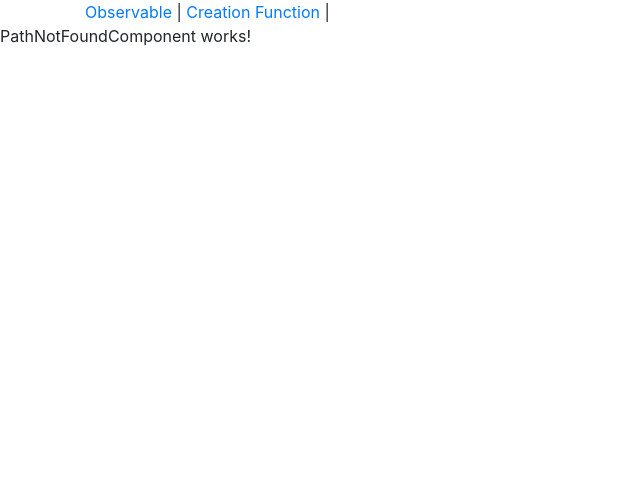
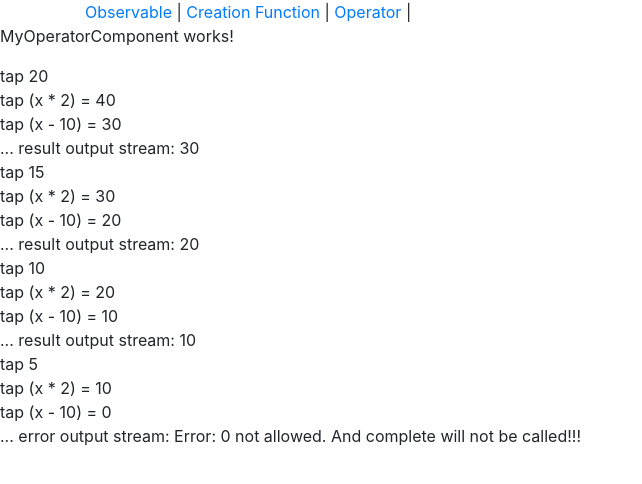
Before and after one commit to vincenthome/AngularRxJSExample, an Angular app: page /op in a window 1280 px wide. Shown: the top 484 px of the page, without its empty margins (0-642 px from the left). Built offline with nearby package versions, Linux system fonts and the light colour scheme.

Commit message:
added operators

```diff
--- a/src/app/app-routing.module.ts
+++ b/src/app/app-routing.module.ts
@@ -3,11 +3,13 @@ import { Routes, RouterModule } from '@angular/router';
 import { MyObservableComponent } from './my-observable/my-observable.component';
 import { PathNotFoundComponent } from './path-not-found/path-not-found.component';
 import { MyCreationFunctionComponent } from './my-creation-function/my-creation-function.component';
+import { MyOperatorComponent } from './my-operator/my-operator.component';
 
 
 const routes: Routes = [
   { path: 'o', component: MyObservableComponent },
   { path: 'cf', component: MyCreationFunctionComponent },
+  { path: 'op', component: MyOperatorComponent },
   { path: '', pathMatch: 'full', redirectTo: 'o' },
   { path: '**', component: PathNotFoundComponent }
 ];
--- a/src/app/app.component.html
+++ b/src/app/app.component.html
@@ -3,6 +3,7 @@
   <nav>
     <a [routerLink]="['/o']" routerLinkActive="router-link-active" >Observable</a> |
     <a [routerLink]="['/cf']" routerLinkActive="router-link-active" >Creation Function</a> |
+    <a [routerLink]="['/op']" routerLinkActive="router-link-active" >Operator</a> |
   </nav>
 </div>
 
--- a/src/app/app.module.ts
+++ b/src/app/app.module.ts
@@ -6,13 +6,15 @@ import { AppComponent } from './app.component';
 import { MyObservableComponent } from './my-observable/my-observable.component';
 import { PathNotFoundComponent } from './path-not-found/path-not-found.component';
 import { MyCreationFunctionComponent } from './my-creation-function/my-creation-function.component';
+import { MyOperatorComponent } from './my-operator/my-operator.component';
 
 @NgModule({
   declarations: [
     AppComponent,
     MyObservableComponent,
     PathNotFoundComponent,
-    MyCreationFunctionComponent
+    MyCreationFunctionComponent,
+    MyOperatorComponent
   ],
   imports: [
     BrowserModule,
--- /dev/null
+++ b/src/app/my-operator/my-operator.component.html
@@ -0,0 +1,3 @@
+<p>MyOperatorComponent works!</p>
+
+<div *ngFor="let item of log">{{item}}</div>
--- /dev/null
+++ b/src/app/my-operator/my-operator.component.ts
@@ -0,0 +1,45 @@
+import { Component, OnInit, OnDestroy } from '@angular/core';
+import { from, Subscription } from 'rxjs';
+import { tap, map, take } from 'rxjs/operators';
+
+@Component({
+  selector: 'app-my-operator',
+  templateUrl: './my-operator.component.html',
+  styleUrls: ['./my-operator.component.css']
+})
+export class MyOperatorComponent implements OnInit, OnDestroy {
+
+  log: string[] = [];
+
+  from$ = from([20, 15, 10, 5]);
+  subFrom: Subscription;
+
+  constructor() { }
+
+  ngOnInit() {
+    this.subFrom = this.from$.pipe(
+      tap(i => this.log.push(`tap ${i}`)),
+      map(i => i * 2),
+      tap(i => this.log.push(`tap (x * 2) = ${i}`)),
+      map(i => i - 10),
+      tap(i => this.log.push(`tap (x - 10) = ${i}`)),
+      map(i => {
+        if (i <= 0) {
+          throw new Error('0 not allowed. And complete will not be called!!!');
+        }
+        return i;
+      }),
+      take(4)
+    )
+    .subscribe(
+      value => this.log.push(`... result output stream: ${value}`),
+      error => this.log.push(`... error output stream: ${error}`),
+      () => this.log.push(`... output stream: complete`),
+    )
+  }
+
+  ngOnDestroy(): void {
+    this.subFrom.unsubscribe();
+  }
+
+}
```
Also changed, not shown: src/app/my-operator/my-operator.component.css (added).
